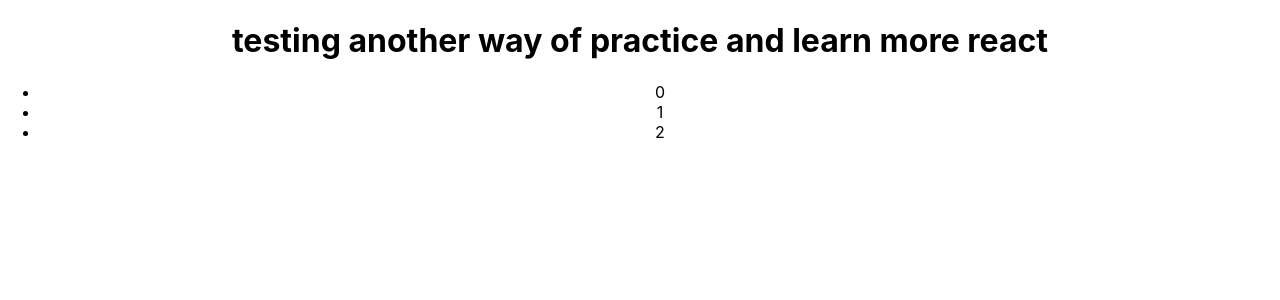
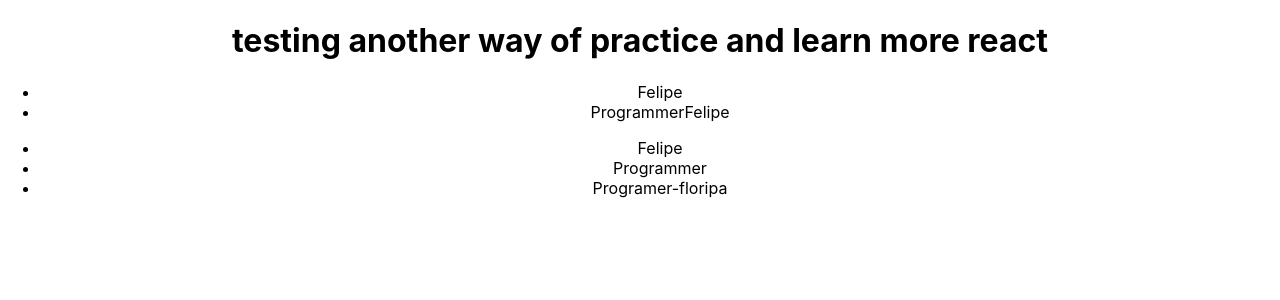
Before and after one commit to felipe-programador-18/remember-little-bit-react, a React (Create React App) app in the folder practice-react/: page / in a window 1280 px wide. Shown: the top 300 px of the page. Built offline with nearby package versions, Linux system fonts and the light colour scheme.

Commit message:
c2-create another map to practice another way of created list

```diff
--- a/practice-react/src/App.js
+++ b/practice-react/src/App.js
@@ -2,15 +2,30 @@ import React,{useState} from 'react'
 
 import './App.css';
 
+const Employees = ['Felipe', 'ProgrammerFelipe']
+
+const AddingFunction = () => {
+
+    return(<>
+      <ul>
+        {Employees.map((create) => (
+          <li>{create}</li>
+        )
+        )}
+      </ul>
+    </>)
+
+
+}
 function App() {
   const [list]= useState(['Felipe','Programmer','Programer-floripa'])
 
   return (
     <div className="App">
       <h1>testing another way of practice and learn more react</h1>
-
+        <AddingFunction/>
       <ul>
-        {list.map((iten, i) => (<li key={iten} > {i}  </li>))}
+        {list.map((iten) => (<li key={iten} > {iten}  </li>))}
       </ul>
 
     </div>
```
